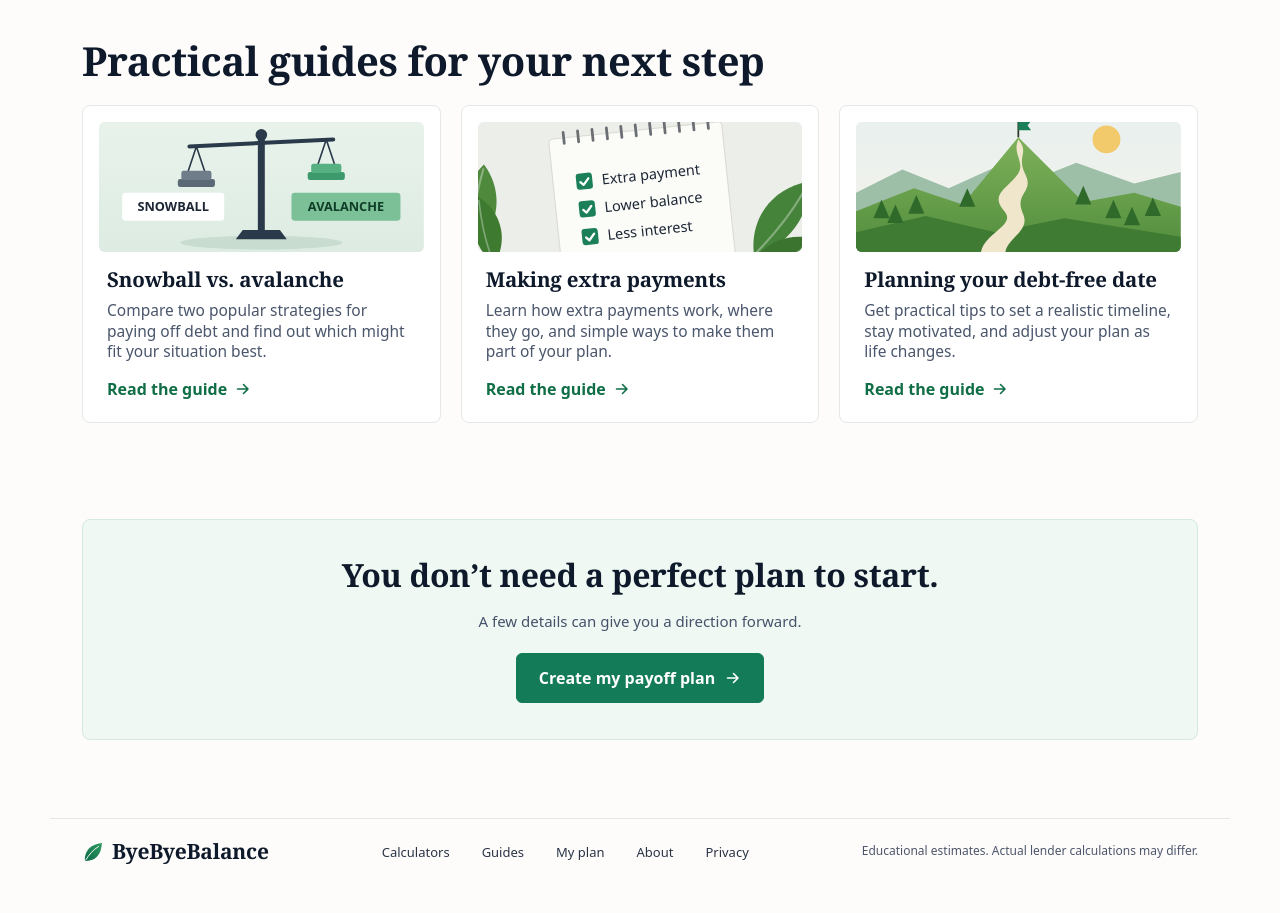
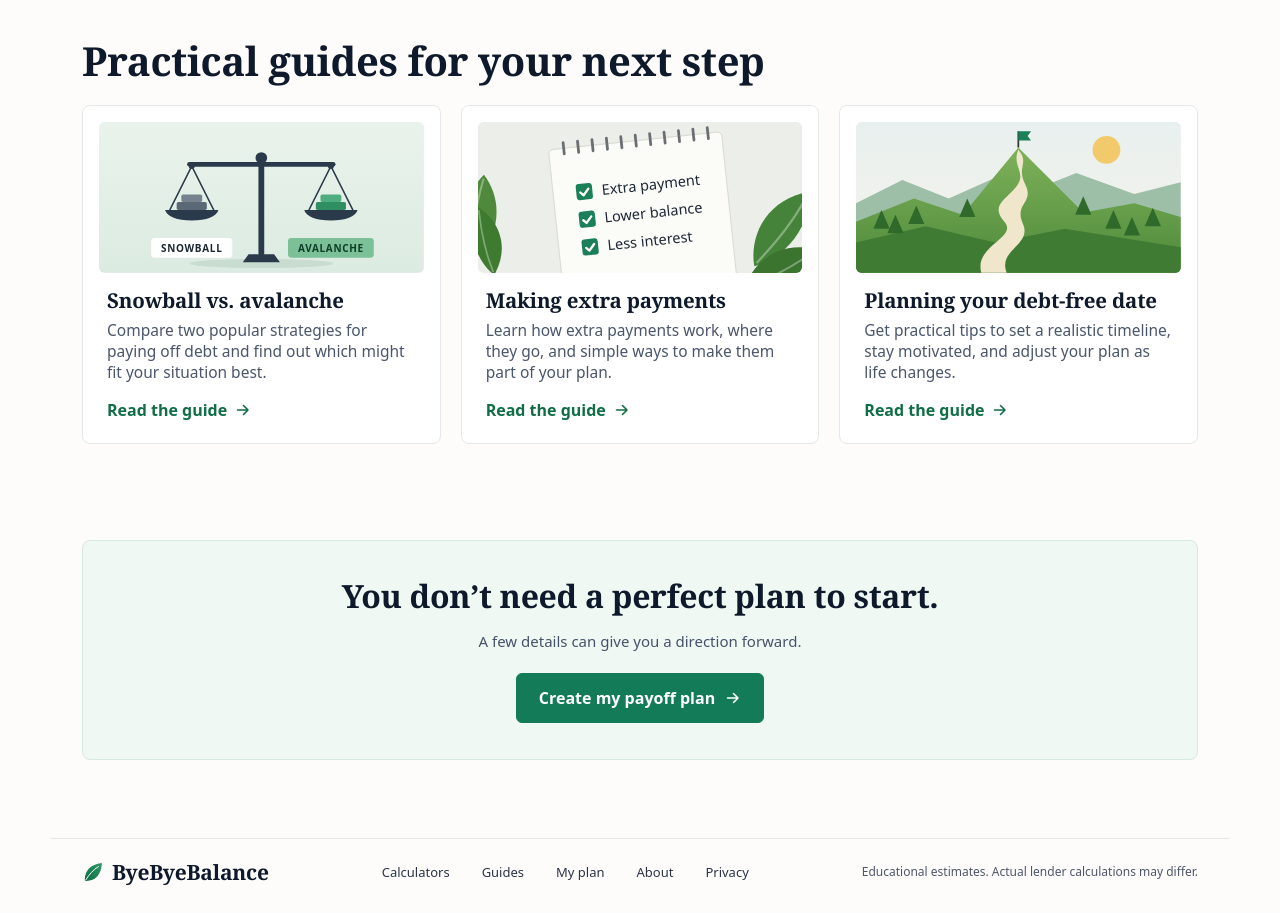
Before and after one commit to Kwamib/ByeByeBalance, a Next.js app: page / in a window 1280 px wide. Shown: the part 2460-3373 px from the top of the page. Built offline with nearby package versions, Linux system fonts and the light colour scheme.

Commit message:
Redraw snowball vs. avalanche scale, fix guide banner cropping, add one-time settle (#9)

```diff
--- a/app/_components/Illustrations.js
+++ b/app/_components/Illustrations.js
@@ -53,27 +53,40 @@ export function CoinsArt() {
   );
 }
 
-export function ScaleArt() {
+export function ScaleArt({ animate = false }) {
+  const tag = (x, w, text, fill, color) => (
+    <g>
+      <rect x={x - w / 2} y="100" width={w} height="17" rx="3" fill={fill} />
+      <text x={x} y="111.8" textAnchor="middle" fontSize="8.6" fontWeight="600" letterSpacing=".6" fill={color} fontFamily="Inter Variable, system-ui, sans-serif">{text}</text>
+    </g>
+  );
+  const pan = (cx, weightFill, weightTop, cls) => (
+    <g className={cls}>
+      <path d={`M${cx} 38 L${cx - 19} 76 M${cx} 38 L${cx + 19} 76`} stroke="#2b3a4a" strokeWidth="1.3" />
+      <rect x={cx - 13} y="69" width="26" height="7" rx="1.5" fill={weightFill} />
+      <rect x={cx - 9} y="62.5" width="18" height="6.5" rx="1.5" fill={weightTop} />
+      <path d={`M${cx - 23} 76h46c-2 6-10 9-23 9s-21-3-23-9Z`} fill="#2b3a4a" />
+    </g>
+  );
   return (
-    <svg viewBox="0 0 280 130" preserveAspectRatio="xMidYMid slice" aria-hidden="true" focusable="false">
+    <svg viewBox="0 0 280 130" preserveAspectRatio="xMidYMid slice" aria-hidden="true" focusable="false" className={animate ? 'scale-art animate' : 'scale-art'}>
       <defs>
         <linearGradient id="scbg" x1="0" y1="0" x2="0" y2="1"><stop offset="0" stopColor="#e9f3ec" /><stop offset="1" stopColor="#dcebe1" /></linearGradient>
       </defs>
       <rect width="280" height="130" fill="url(#scbg)" />
-      <ellipse cx="140" cy="113" rx="70" ry="6" fill="#c8dccf" />
-      <rect x="137" y="22" width="6" height="86" fill="#2b3a4a" />
-      <path d="M118 110h44l-6-8h-32Z" fill="#2b3a4a" />
-      <circle cx="140" cy="20" r="5" fill="#2b3a4a" />
-      <path d="M78 30 202 24" stroke="#2b3a4a" strokeWidth="3.5" strokeLinecap="round" />
-      <path d="M84 30l-10 30M84 30l10 30M196 24l-10 30M196 24l10 30" stroke="#2b3a4a" strokeWidth="1.4" />
-      <rect x="68" y="58" width="32" height="7" rx="2" fill="#5b6876" />
-      <rect x="71" y="51" width="26" height="8" rx="2" fill="#6f7c8a" />
-      <rect x="180" y="52" width="32" height="7" rx="2" fill="#3c9a6c" />
-      <rect x="183" y="45" width="26" height="8" rx="2" fill="#56b082" />
-      <rect x="20" y="70" width="88" height="24" rx="3" fill="#fff" />
-      <text x="64" y="86" textAnchor="middle" fontSize="11" fontWeight="600" fill="#1d2735" fontFamily="Inter Variable, system-ui, sans-serif">SNOWBALL</text>
-      <rect x="166" y="70" width="94" height="24" rx="3" fill="#7cc097" />
-      <text x="213" y="86" textAnchor="middle" fontSize="11" fontWeight="600" fill="#0f3d27" fontFamily="Inter Variable, system-ui, sans-serif">AVALANCHE</text>
+      <ellipse cx="140" cy="122" rx="62" ry="4" fill="#c8dccf" />
+      <path d="M124 121h32l-5-7h-22Z" fill="#2b3a4a" />
+      <rect x="137.5" y="34" width="5" height="81" rx="1.5" fill="#2b3a4a" />
+      <g className="scale-beam">
+        <rect x="76" y="34.5" width="128" height="4" rx="2" fill="#2b3a4a" />
+        <circle cx="80" cy="38" r="2.6" fill="#2b3a4a" />
+        <circle cx="200" cy="38" r="2.6" fill="#2b3a4a" />
+      </g>
+      {pan(80, '#5b6876', '#76838f', 'scale-pan-left')}
+      {pan(200, '#2f8f62', '#4fae80', 'scale-pan-right')}
+      <circle cx="140" cy="31" r="5" fill="#2b3a4a" />
+      {tag(80, 70, 'SNOWBALL', '#ffffff', '#1d2735')}
+      {tag(200, 74, 'AVALANCHE', '#7cc097', '#0f3d27')}
     </svg>
   );
 }
--- a/app/globals.css
+++ b/app/globals.css
@@ -298,3 +298,14 @@ td,th{padding:11px 12px}
 @media(max-width:560px){.tool-cards{grid-template-columns:1fr}.home-card{grid-template-columns:1fr}}
 section.article{padding:44px 32px 24px}.article h1{font-size:44px}
 a.home-card{display:grid}a.tool-card,a.guide-card{display:flex}
+/* guide banners: keep the illustration's own proportions (no cropping) */
+.article .guide-hero{height:auto;aspect-ratio:280/130;max-height:320px;background:#e6f1e9}
+.guide-card .guide-img{height:auto;aspect-ratio:280/130}
+/* optional one-time "settle" on the scale (off for reduced motion) */
+.scale-art.animate .scale-beam{transform-box:view-box;transform-origin:140px 36.5px;animation:beam-settle 2.4s cubic-bezier(.3,.6,.3,1) .3s both}
+.scale-art.animate .scale-pan-left{animation:pan-left 2.4s cubic-bezier(.3,.6,.3,1) .3s both}
+.scale-art.animate .scale-pan-right{animation:pan-right 2.4s cubic-bezier(.3,.6,.3,1) .3s both}
+@keyframes beam-settle{0%{transform:rotate(-5deg)}35%{transform:rotate(3deg)}60%{transform:rotate(-1.5deg)}80%{transform:rotate(.6deg)}100%{transform:rotate(0)}}
+@keyframes pan-left{0%{transform:translateY(5px)}35%{transform:translateY(-3px)}60%{transform:translateY(1.6px)}80%{transform:translateY(-.6px)}100%{transform:translateY(0)}}
+@keyframes pan-right{0%{transform:translateY(-5px)}35%{transform:translateY(3px)}60%{transform:translateY(-1.6px)}80%{transform:translateY(.6px)}100%{transform:translateY(0)}}
+@media(prefers-reduced-motion:reduce){.scale-art.animate .scale-beam,.scale-art.animate .scale-pan-left,.scale-art.animate .scale-pan-right{animation:none}}
--- a/app/guides/[slug]/page.js
+++ b/app/guides/[slug]/page.js
@@ -26,7 +26,7 @@ export default async function Page({ params }) {
         <Link href="/guides">All guides</Link>
         <h1 style={{ marginTop: 14 }}>{g.title}</h1>
         <p style={{ fontSize: 20 }}>{g.intro}</p>
-        {Art && <div className="guide-hero"><Art /></div>}
+        {Art && <div className="guide-hero"><Art animate /></div>}
         {g.parts.map(([h, p]) => (
           <div key={h}><h2>{h}</h2><p>{p}</p></div>
         ))}
```
